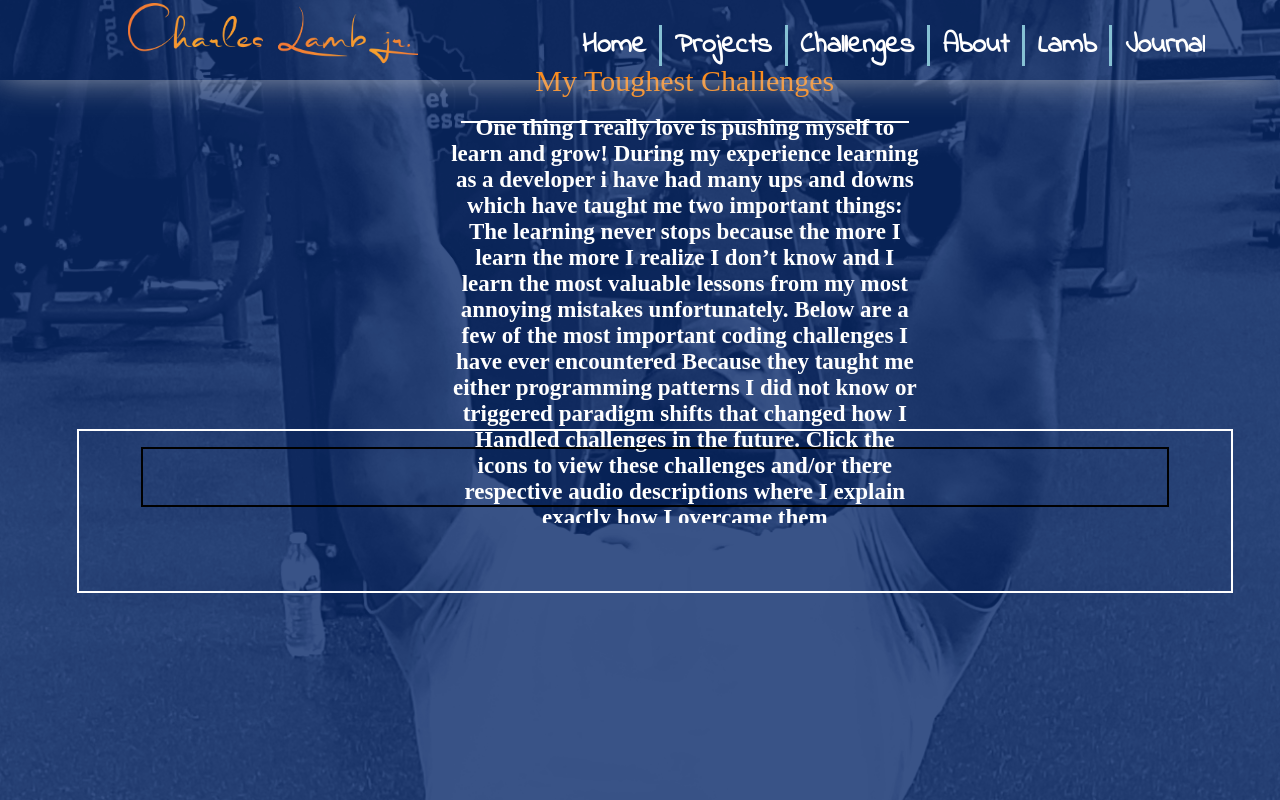
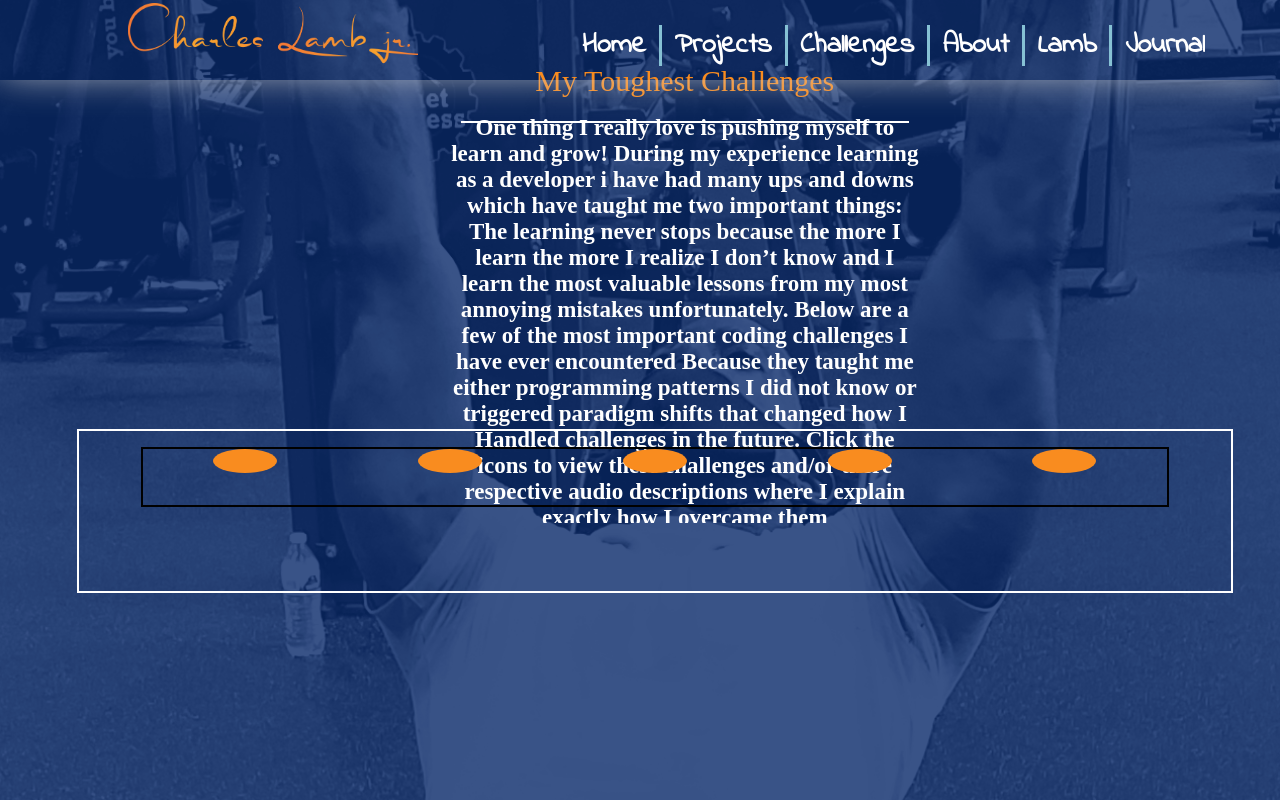
Before and after one commit to cyberstizz/charleslambjr, a React (Create React App) app: page /challenges in a window 1280 px wide. Built offline with nearby package versions, Linux system fonts and the light colour scheme; a web font is replaced by a local one.

Commit message:
added icons with a fifty percent border radius but I may have to adjust the height

```diff
--- a/src/components/Challenges.css
+++ b/src/components/Challenges.css
@@ -66,7 +66,6 @@
 }
 
 #challengesIcons{
-z-index: 22;
 height: 7vh;
 display: inline-flex;
 flex-direction: row;
@@ -77,5 +76,8 @@ border: black 2px solid;
 }
 
 .challengeIcon{
-
+height: 3vh;
+width: 5vw;
+border-radius: 50%;
+background-color: rgb(249, 140, 31);
 }
--- a/src/components/Challenges.js
+++ b/src/components/Challenges.js
@@ -20,11 +20,11 @@ Oh and in case you're wondering... yes that is me in the background overcoming o
 <div id='challengesFooter'>
 
     <div id='challengesIcons'>
-    <div id='challengeIcon'></div>
-    <div id='challengeIcon'></div>
-    <div id='challengeIcon'></div>
-    <div id='challengeIcon'></div>
-    <div id='challengeIcon'></div>
+    <div className='challengeIcon'></div>
+    <div className='challengeIcon'></div>
+    <div className='challengeIcon'></div>
+    <div className='challengeIcon'></div>
+    <div className='challengeIcon'></div>
 
 
     </div>
```
